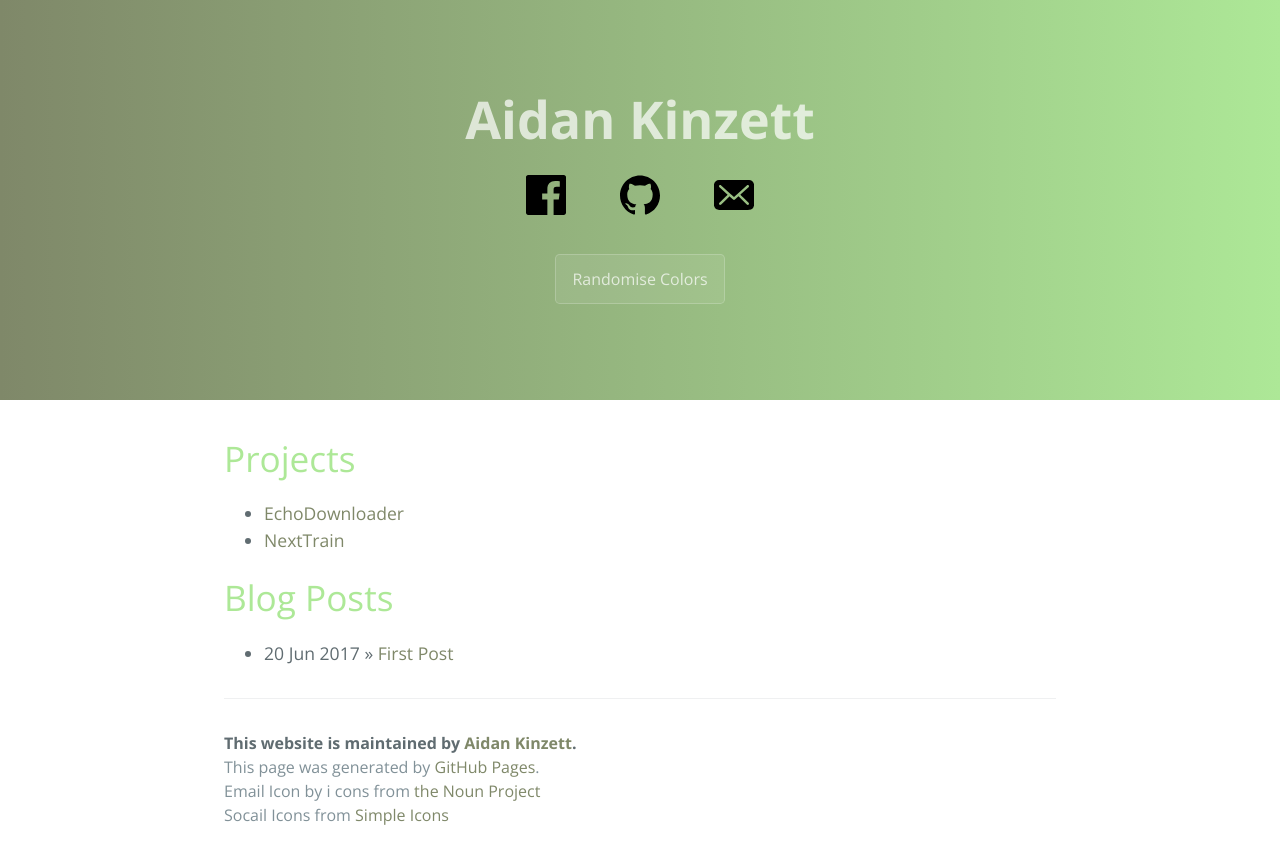
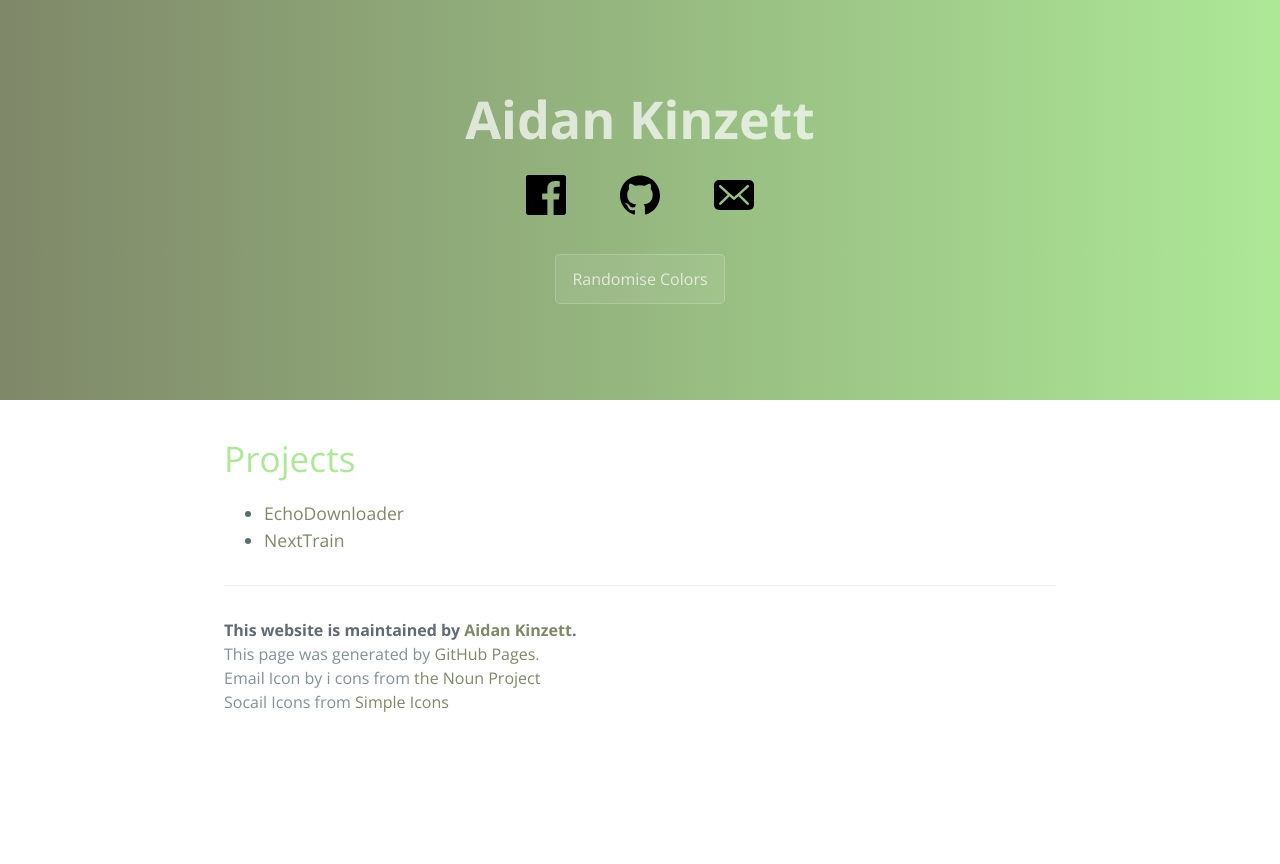
Before and after one commit to aidankinzett/aidankinzett.github.io, a Jekyll site: the page built from index.html, in a window 1280 px wide. Shown: the top 864 px of the page. Built offline with Jekyll 4.4.1, drawn with Linux system fonts in a browser that asks for light colours; nearby versions of some CDN libraries; the list of posts is cut into pages by our own code.

Commit message:
removed blog post

```diff
--- a/index.html
+++ b/index.html
@@ -17,13 +17,4 @@
         </ul>
     </div>
 
-    <div class="collection" id="posts">
-        <h1>Blog Posts</h1>
-        <ul class="posts">
-            {% for post in site.posts %}
-                <li><span>{{ post.date | date_to_string }}</span> &raquo; <a href="{{ site.baseurl }}{{ post.url }}">{{ post.title }}</a></li>
-            {% endfor %}
-        </ul>
-    </div>
-
 </div>
```
